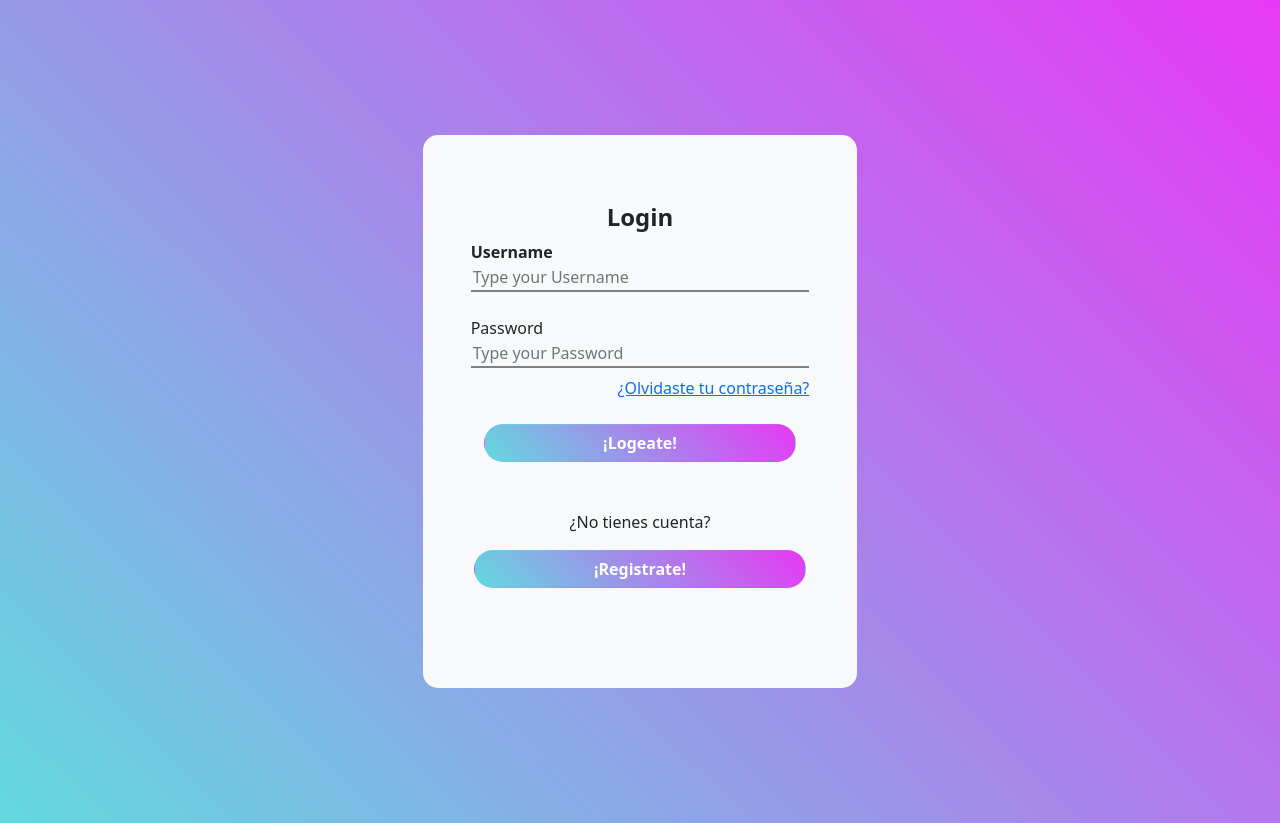
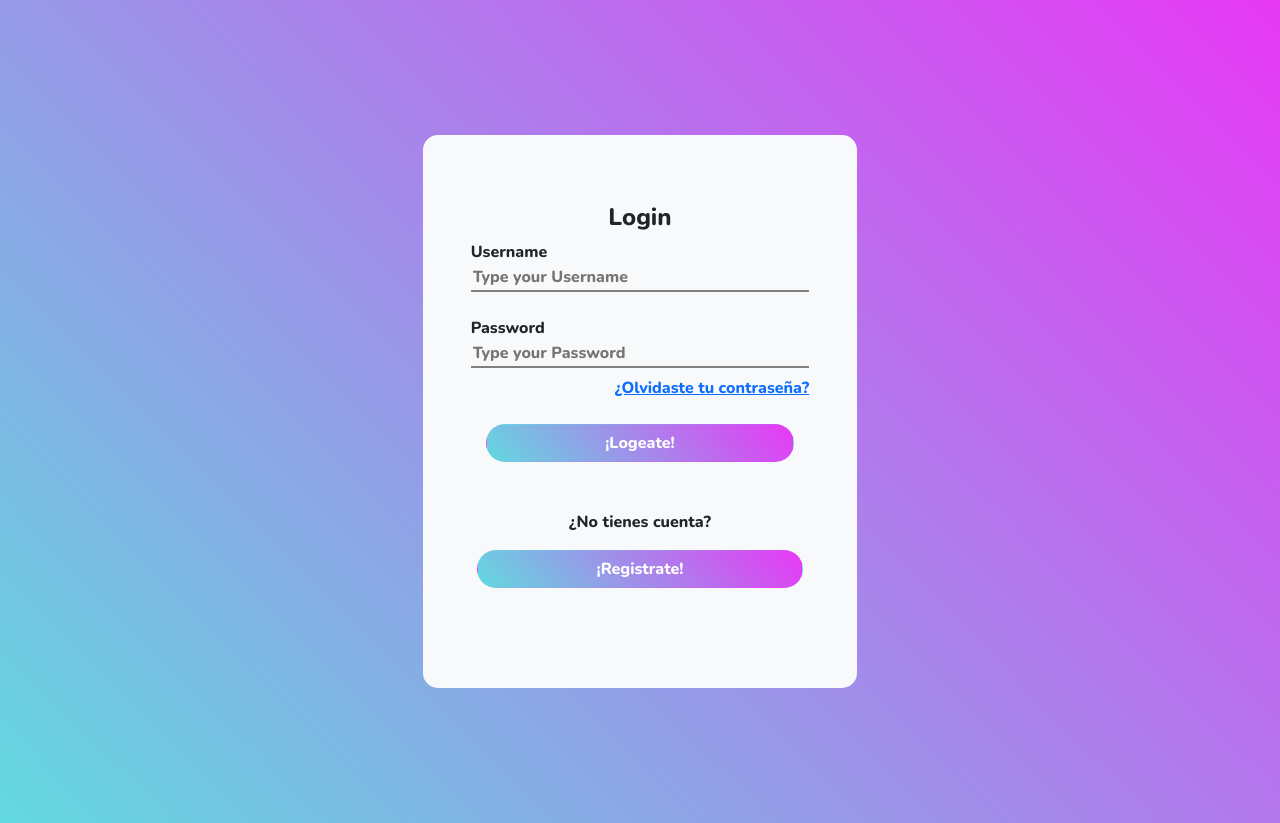
Before and after one commit to Danny7w7/ProyectoformativoSena, a plain HTML site: page login/login.html in a window 1280 px wide. Drawn offline with nearby package versions, Linux system fonts and the light colour scheme.

Commit message:
Update style.css

```diff
--- a/login/style.css
+++ b/login/style.css
@@ -1,3 +1,6 @@
+main{
+    font-family: 'Nunito', sans-serif;
+}
 .bg-gradient_roaz{
     background: rgb(98,217,223);
     background: linear-gradient(45deg, rgba(98,217,223,1) 0%, rgba(231,56,245,1) 100%);
```
